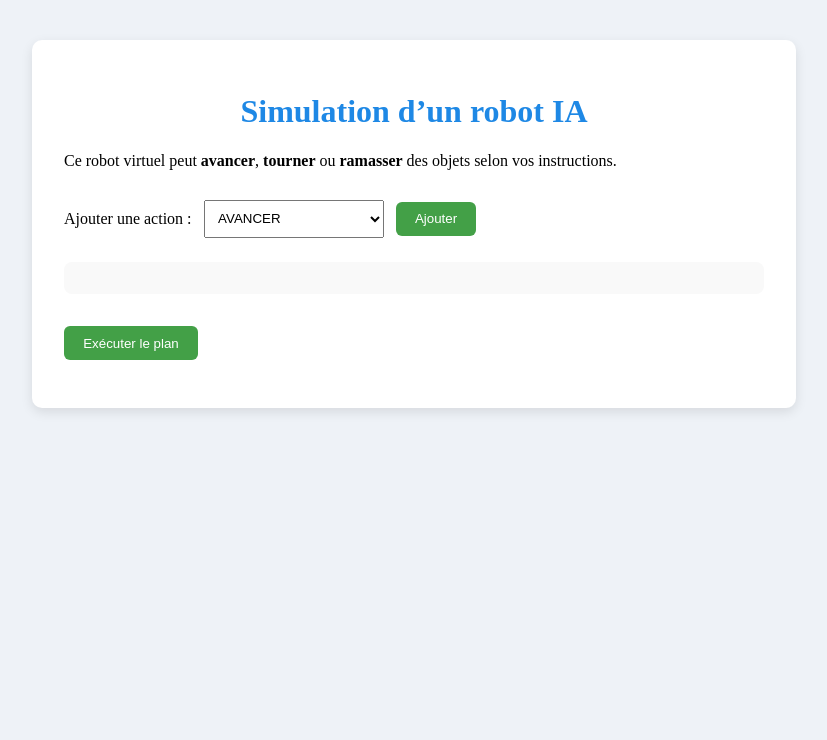
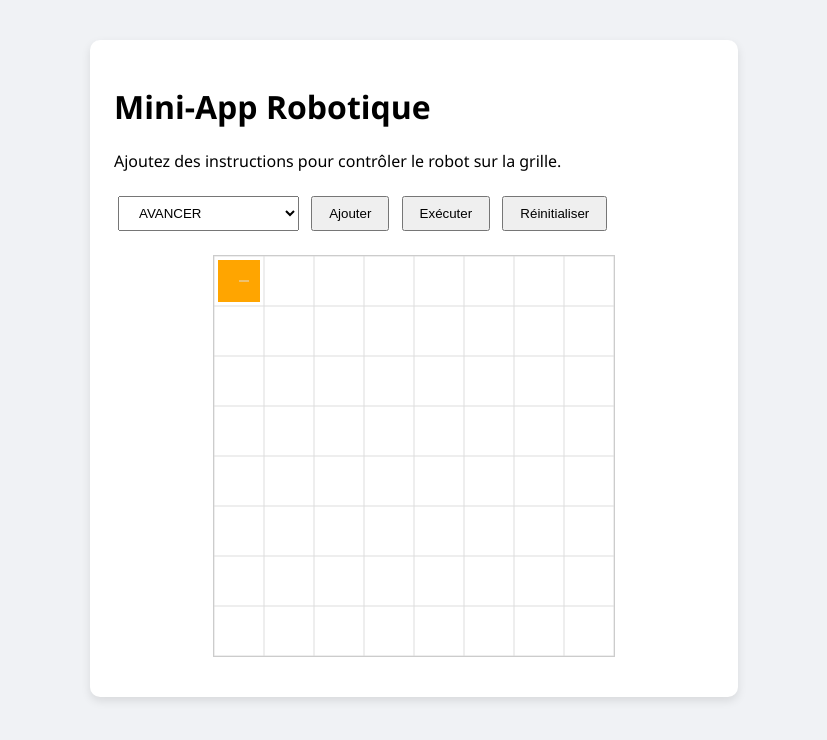
Before and after one commit to EJM0101/explorateur-ia, a Django app: template robotique/templates/robotique/index.html in a window 1280 px wide. Shown: the top 740 px of the page, without its empty margins (226-1053 px from the left). Run offline with Django 4.2, Linux system fonts and the light colour scheme; the template is opened without the code that fills it, so the values that code supplies are empty.

Commit message:
Update index.html

```diff
--- a/robotique/templates/robotique/index.html
+++ b/robotique/templates/robotique/index.html
@@ -2,86 +2,162 @@
 <html lang="fr">
 <head>
   <meta charset="UTF-8">
-  <title>Robotique IA - Simulation</title>
+  <title>Robotique IA</title>
   <style>
     body {
-      background: #eef2f7;
+      font-family: 'Segoe UI', sans-serif;
+      background: #f0f2f5;
       padding: 2rem;
     }
     .container {
-      max-width: 700px;
+      max-width: 600px;
       margin: auto;
       background: white;
-      padding: 2rem;
+      padding: 1.5rem;
       border-radius: 10px;
-      box-shadow: 0 4px 12px rgba(0,0,0,0.1);
+      box-shadow: 0 4px 10px rgba(0,0,0,0.1);
     }
-    h1 { text-align: center; color: #1e88e5; }
-    select {
-      padding: 0.6rem;
-      margin: 0.5rem;
+    canvas {
+      border: 1px solid #ccc;
+      display: block;
+      margin: 1rem auto;
+      background: #fff;
     }
-    button {
-      padding: 0.6rem 1.2rem;
-      background: #43a047;
-      color: white;
-      border: none;
-      border-radius: 6px;
-      cursor: pointer;
-      margin-top: 1rem;
+    button, select {
+      margin: 0.5rem 0.25rem;
+      padding: 0.5rem 1rem;
     }
-    ul { background: #f9f9f9; padding: 1rem; border-radius: 8px; }
   </style>
 </head>
 <body>
   <div class="container">
-    <h1>Simulation d’un robot IA</h1>
-    <p>Ce robot virtuel peut <strong>avancer</strong>, <strong>tourner</strong> ou <strong>ramasser</strong> des objets selon vos instructions.</p>
+    <h1>Mini-App Robotique</h1>
+    <p>Ajoutez des instructions pour contrôler le robot sur la grille.</p>
 
-    <label>Ajouter une action :</label>
-    <select id="action">
-      <option value="AVANCER">AVANCER</option>
-      <option value="TOURNER_GAUCHE">TOURNER À GAUCHE</option>
-      <option value="TOURNER_DROITE">TOURNER À DROITE</option>
-      <option value="RAMASSER">RAMASSER</option>
-    </select>
-    <button onclick="ajouter()">Ajouter</button>
+    <div>
+      <select id="instruction">
+        <option value="AVANCER">AVANCER</option>
+        <option value="GAUCHE">TOURNER GAUCHE</option>
+        <option value="DROITE">TOURNER DROITE</option>
+      </select>
+      <button onclick="addInstruction()">Ajouter</button>
+      <button onclick="runInstructions()">Exécuter</button>
+      <button onclick="reset()">Réinitialiser</button>
+    </div>
 
-    <ul id="listeActions"></ul>
-    <button onclick="executer()">Exécuter le plan</button>
-
-    <div id="resultat" style="margin-top: 1rem;"></div>
+    <canvas id="grid" width="400" height="400"></canvas>
+    <ul id="listeInstructions"></ul>
   </div>
 
   <script>
-    const actions = [];
+    const canvas = document.getElementById('grid');
+    const ctx = canvas.getContext('2d');
+    const GRID_SIZE = 8;
+    const CELL_SIZE = canvas.width / GRID_SIZE;
 
-    function ajouter() {
-      const act = document.getElementById('action').value;
-      actions.push(act);
-      const li = document.createElement('li');
-      li.textContent = act;
-      document.getElementById('listeActions').appendChild(li);
+    let robot = {
+      x: 0,
+      y: 0,
+      dir: 'right' // 'up', 'down', 'left', 'right'
+    };
+
+    const instructions = [];
+
+    function drawGrid() {
+      ctx.clearRect(0, 0, canvas.width, canvas.height);
+
+      // grille
+      ctx.strokeStyle = '#ddd';
+      for (let i = 0; i <= GRID_SIZE; i++) {
+        ctx.beginPath();
+        ctx.moveTo(i * CELL_SIZE, 0);
+        ctx.lineTo(i * CELL_SIZE, canvas.height);
+        ctx.stroke();
+
+        ctx.beginPath();
+        ctx.moveTo(0, i * CELL_SIZE);
+        ctx.lineTo(canvas.width, i * CELL_SIZE);
+        ctx.stroke();
+      }
+
+      // robot
+      ctx.fillStyle = 'orange';
+      ctx.fillRect(robot.x * CELL_SIZE + 4, robot.y * CELL_SIZE + 4, CELL_SIZE - 8, CELL_SIZE - 8);
+
+      // direction
+      ctx.fillStyle = 'black';
+      const cx = robot.x * CELL_SIZE + CELL_SIZE / 2;
+      const cy = robot.y * CELL_SIZE + CELL_SIZE / 2;
+      let dx = 0, dy = 0;
+      if (robot.dir === 'up') dy = -10;
+      if (robot.dir === 'down') dy = 10;
+      if (robot.dir === 'left') dx = -10;
+      if (robot.dir === 'right') dx = 10;
+      ctx.beginPath();
+      ctx.moveTo(cx, cy);
+      ctx.lineTo(cx + dx, cy + dy);
+      ctx.stroke();
     }
 
-    function executer() {
-      const form = new FormData();
-      actions.forEach(a => form.append('actions[]', a));
+    function addInstruction() {
+      const val = document.getElementById('instruction').value;
+      instructions.push(val);
+      updateInstructionList();
+    }
 
-      fetch('/robotique/executer/', {
-        method: 'POST',
-        body: form
-      })
-      .then(res => res.json())
-      .then(data => {
-        document.getElementById('resultat').innerHTML = `
-          <strong>Position finale :</strong> ${data.position} <br>
-          <strong>Orientation :</strong> ${data.orientation} <br>
-          <strong>Journal :</strong>
-          <ul>${data.log.map(l => `<li>${l}</li>`).join('')}</ul>
-        `;
+    function updateInstructionList() {
+      const list = document.getElementById('listeInstructions');
+      list.innerHTML = "";
+      instructions.forEach((inst, i) => {
+        const li = document.createElement('li');
+        li.textContent = `${i + 1}. ${inst}`;
+        list.appendChild(li);
       });
     }
+
+    function runInstructions() {
+      let i = 0;
+      const interval = setInterval(() => {
+        if (i >= instructions.length) return clearInterval(interval);
+        execute(instructions[i]);
+        drawGrid();
+        i++;
+      }, 500);
+    }
+
+    function execute(inst) {
+      if (inst === 'AVANCER') {
+        if (robot.dir === 'up' && robot.y > 0) robot.y--;
+        if (robot.dir === 'down' && robot.y < GRID_SIZE - 1) robot.y++;
+        if (robot.dir === 'left' && robot.x > 0) robot.x--;
+        if (robot.dir === 'right' && robot.x < GRID_SIZE - 1) robot.x++;
+      }
+      if (inst === 'GAUCHE') {
+        robot.dir = {
+          up: 'left',
+          left: 'down',
+          down: 'right',
+          right: 'up'
+        }[robot.dir];
+      }
+      if (inst === 'DROITE') {
+        robot.dir = {
+          up: 'right',
+          right: 'down',
+          down: 'left',
+          left: 'up'
+        }[robot.dir];
+      }
+    }
+
+    function reset() {
+      robot = { x: 0, y: 0, dir: 'right' };
+      instructions.length = 0;
+      updateInstructionList();
+      drawGrid();
+    }
+
+    drawGrid();
   </script>
 </body>
 </html>
```
